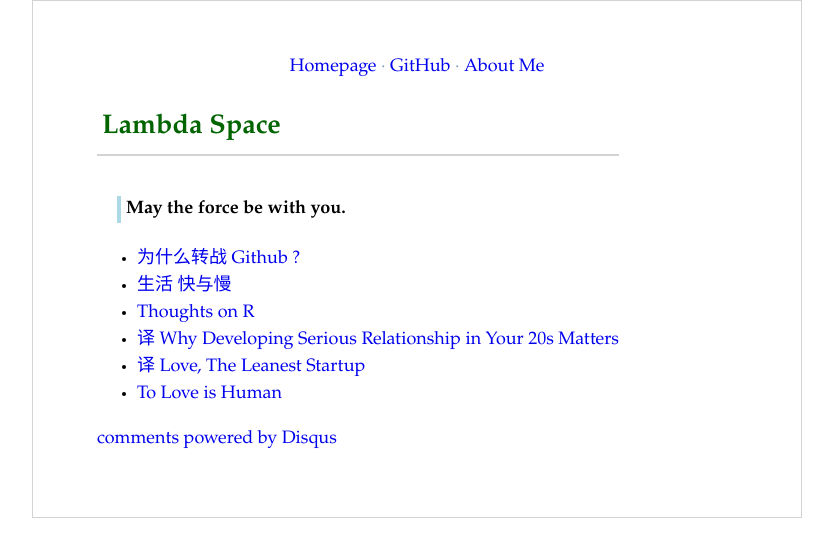
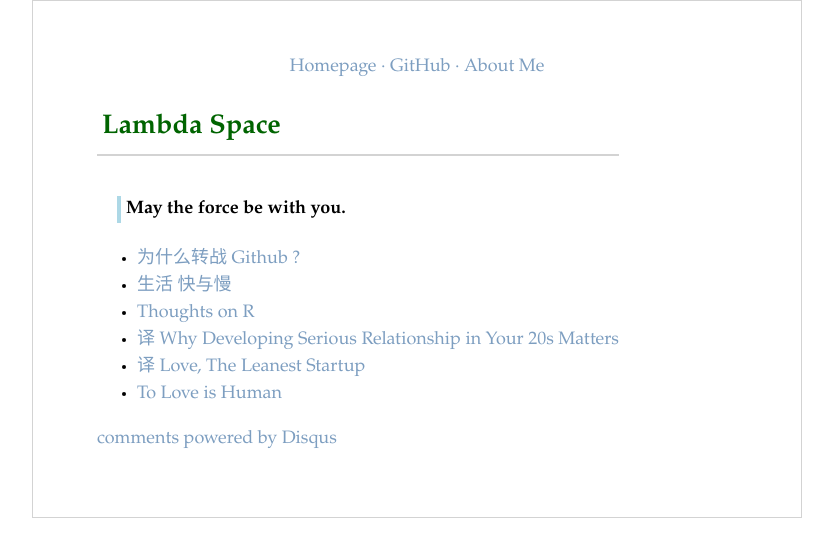
Before and after one commit to guojing0/guojing0.github.io, a Jekyll site: the page built from index.html, in a window 1280 px wide. Shown: the top 557 px of the page, without its empty margins (223-1056 px from the left). Built offline with Jekyll 4.4.1, drawn with Linux system fonts in a browser that asks for light colours; comment, search, counter and statistics services are not loaded.

Commit message:
CSS changed

```diff
--- a/_layouts/default.html
+++ b/_layouts/default.html
@@ -8,7 +8,7 @@
     <link rel="shortcut icon" href="/images/guo.png">
 <style type="text/css">
 
-.byline {
+a, .byline {
     text-align: center;
     color: #7D9EC0;
 }
```
